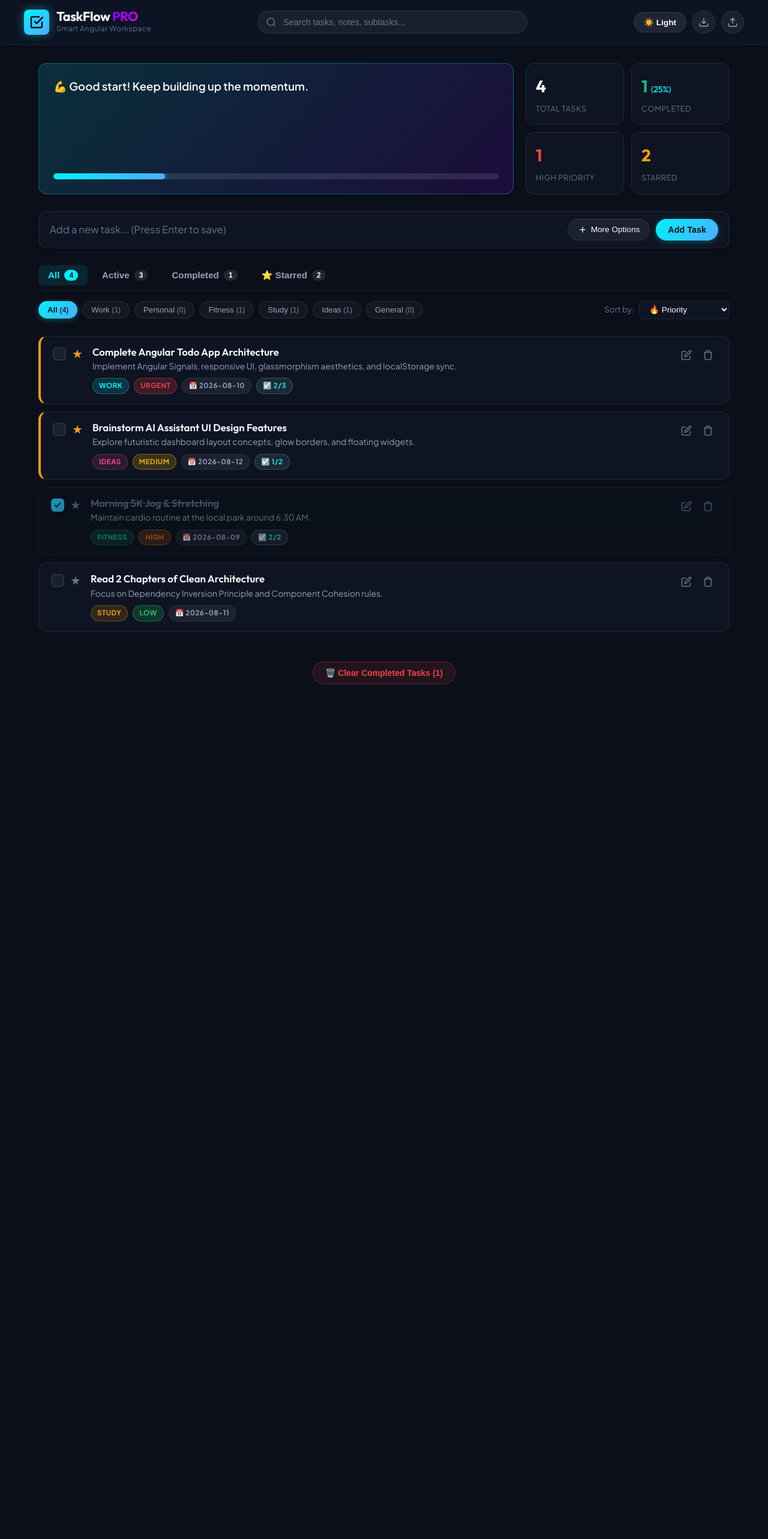
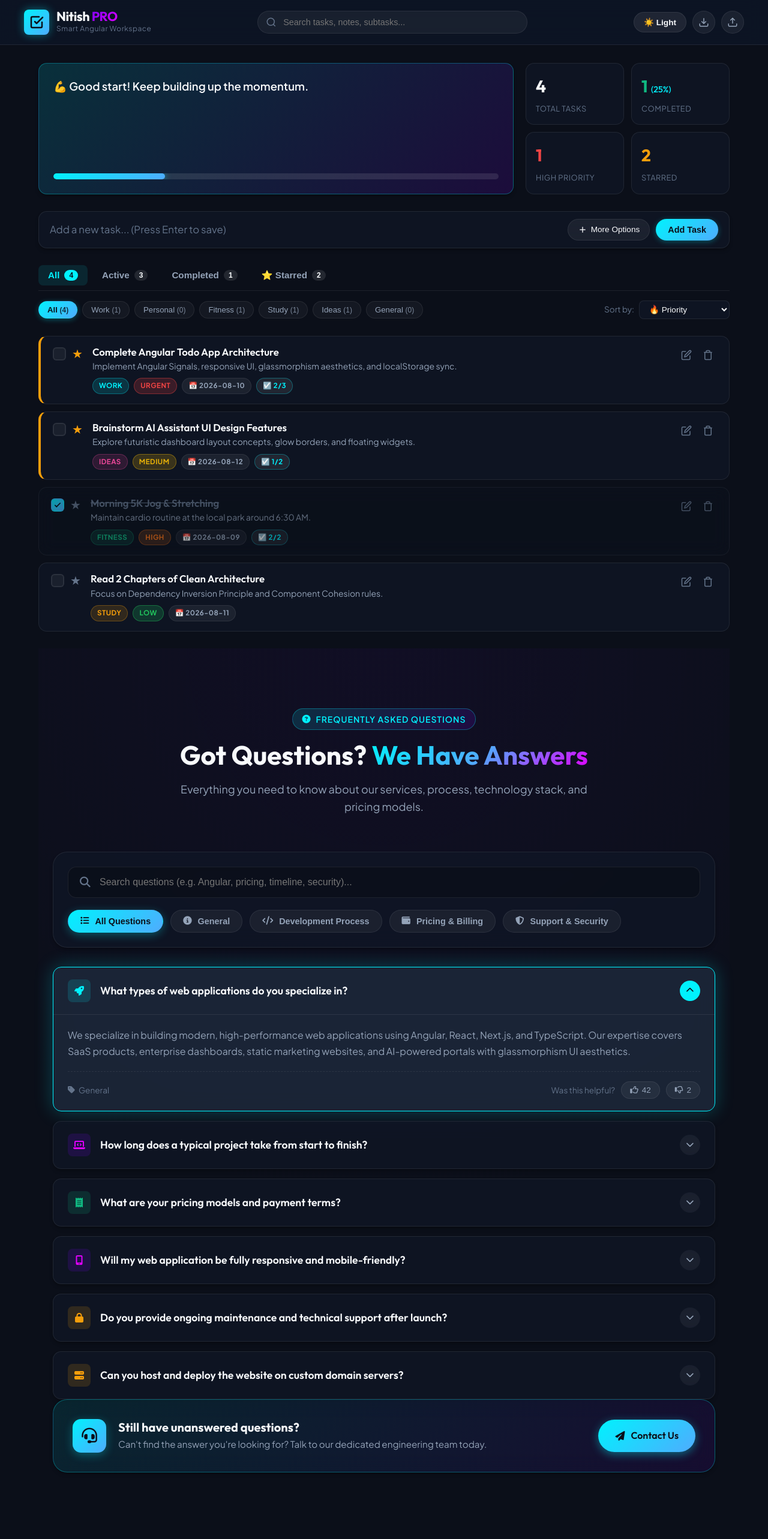
Before and after one commit to NDA2002/Angular-prod, an Angular app: page / in a window 1280 px wide. Shown: the top 2566 px of the page at 60% size. Before the commit the page ends 1201 px from the top, so only its background shows below. Built offline with nearby package versions, Linux system fonts and the light colour scheme.

Commit message:
update 2

```diff
--- a/src/app/app.html
+++ b/src/app/app.html
@@ -10,7 +10,7 @@
           </svg>
         </div>
         <div>
-          <h1 class="brand-title">TaskFlow <span class="brand-accent">PRO</span></h1>
+          <h1 class="brand-title">Nitish <span class="brand-accent">PRO</span></h1>
           <p class="brand-subtitle">Smart Angular Workspace</p>
         </div>
       </div>
@@ -251,6 +251,9 @@
         </div>
       </div>
     </section>
+
+    <!-- FAQ Section -->
+    <app-faq></app-faq>
   </main>
 
   <!-- Clear Completed Footer Action -->
--- a/src/app/app.ts
+++ b/src/app/app.ts
@@ -3,11 +3,12 @@ import { CommonModule } from '@angular/common';
 import { FormsModule } from '@angular/forms';
 import { TodoService } from './services/todo.service';
 import { TodoItem, PriorityLevel, CategoryType, FilterStatus, SortOption } from './models/todo.model';
+import { FaqComponent } from './components/faq/faq.component';
 
 @Component({
   selector: 'app-root',
   standalone: true,
-  imports: [CommonModule, FormsModule],
+  imports: [CommonModule, FormsModule, FaqComponent],
   templateUrl: './app.html',
   styleUrl: './app.css'
 })
@@ -126,7 +127,7 @@ export class App {
     const url = URL.createObjectURL(blob);
     const a = document.createElement('a');
     a.href = url;
-    a.download = `TaskFlow-Backup-${new Date().toISOString().split('T')[0]}.json`;
+    a.download = `Nitish-Backup-${new Date().toISOString().split('T')[0]}.json`;
     a.click();
     URL.revokeObjectURL(url);
   }
--- a/src/index.html
+++ b/src/index.html
@@ -3,11 +3,11 @@
 
 <head>
   <meta charset="utf-8">
-  <title>TaskFlow 1 PRO | Smart Angular Task Manager</title>
+  <title>Nitish PRO | Smart Angular Task Manager</title>
   <base href="/">
   <meta name="viewport" content="width=device-width, initial-scale=1">
   <meta name="description"
-    content="TaskFlow PRO - Premium Angular Todo & Productivity App featuring Signals, subtasks, priorities, category tagging, search, and analytics.">
+    content="Nitish PRO - Premium Angular Todo & Productivity App featuring Signals, subtasks, priorities, category tagging, search, and analytics.">
   <link rel="icon" type="image/x-icon" href="favicon.ico">
 
   <!-- Fonts: Plus Jakarta Sans & Outfit -->
```
